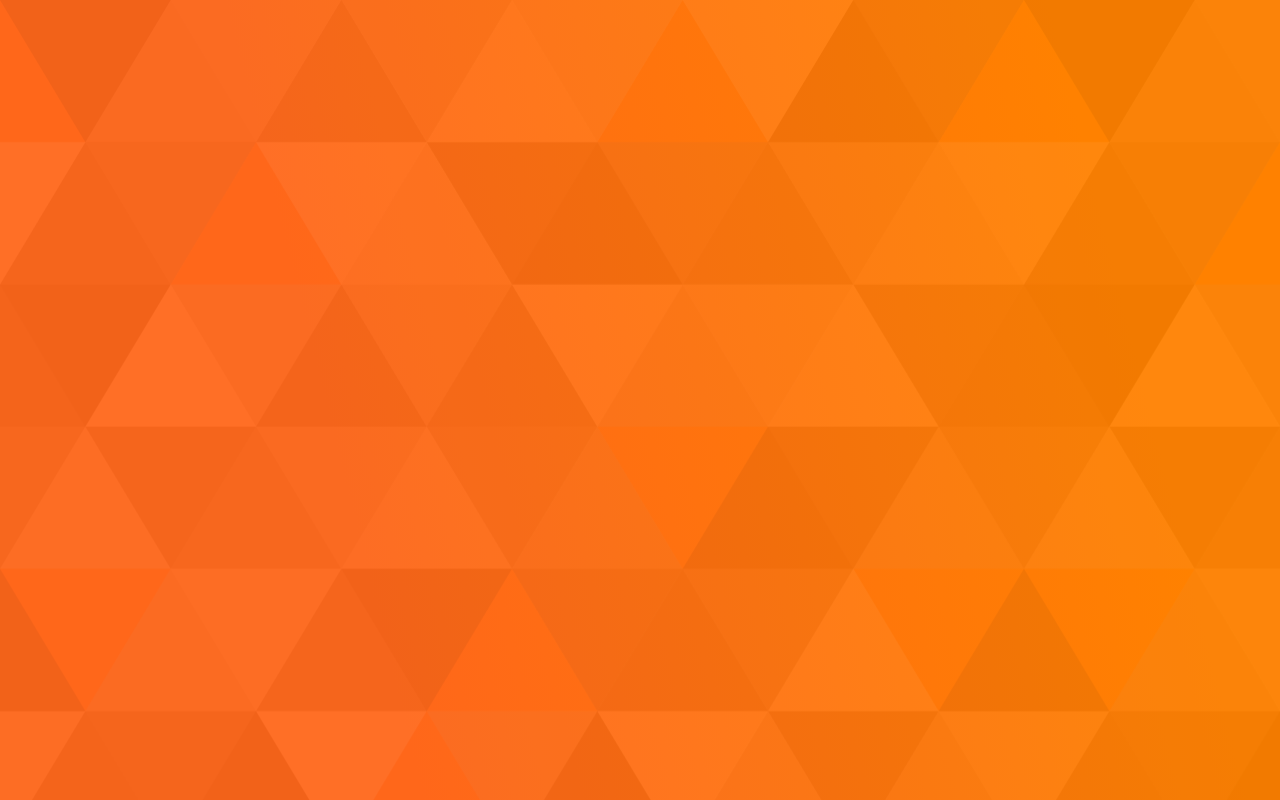
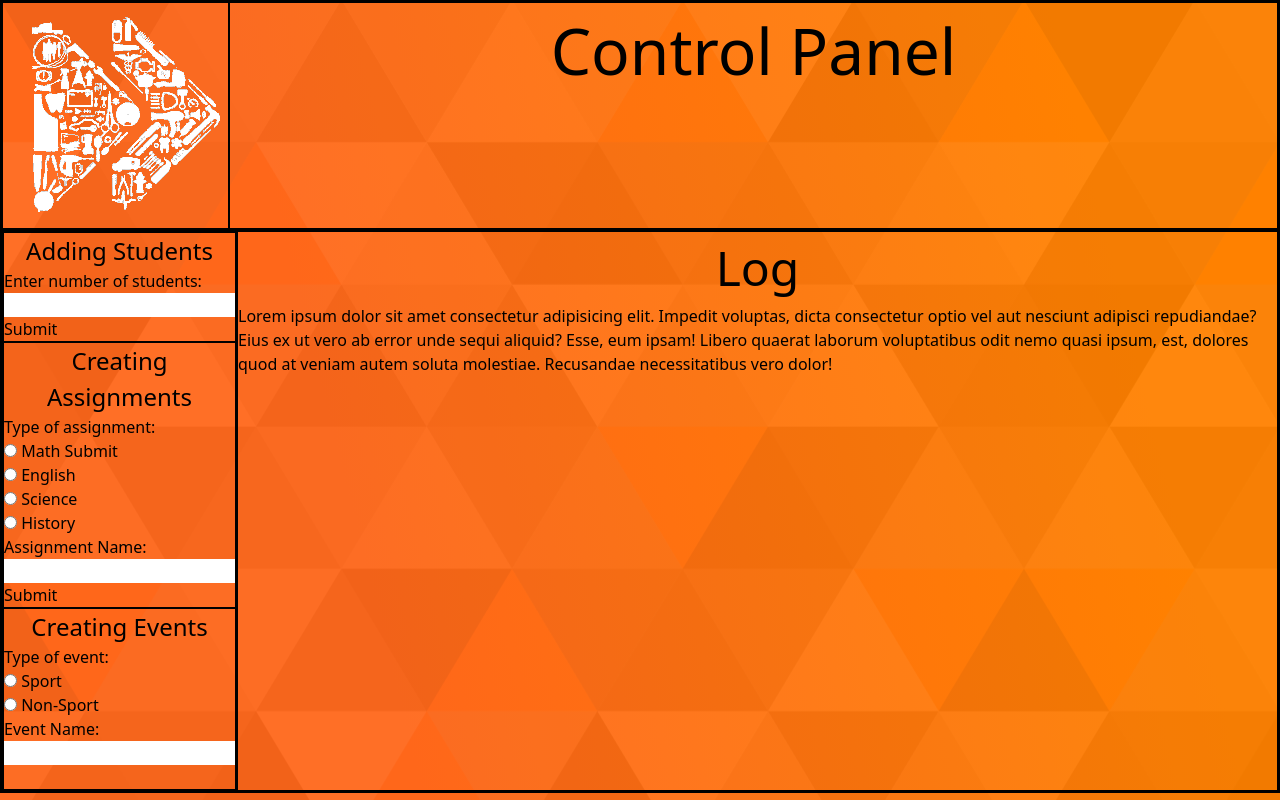
Before and after one commit to Dearborn42/Work, a plain HTML site: page flexbox.html in a window 1280 px wide. Drawn offline with nearby package versions, Linux system fonts and the light colour scheme.

Commit message:
Start
Started the transformation to the flexboxes.

```diff
--- a/flexbox.css
+++ b/flexbox.css
@@ -4,3 +4,38 @@ body {
     background-attachment: fixed;
     background-size: cover;
 }
+div{
+    border: 1px solid black;
+}
+.flexbox{
+    display: flex;
+    border: 1px solid black;
+    flex-direction: column;
+}
+.row{
+    display: flex;
+    flex-direction: row;
+}
+.column{
+    display: flex;
+    flex-direction: column;
+}
+#title{
+    text-align: center;
+    font-size: 400%;
+    flex-grow: 4;
+}
+#students, #assignments, #events{
+    font-size: 150%;
+    text-align: center;
+}
+#log{
+    font-size: 300%;
+    text-align: center;
+}
+.creating{
+    flex-grow: 3;
+}
+.logs{
+    flex-grow: 4;
+}
--- a/flexbox.html
+++ b/flexbox.html
@@ -15,6 +15,77 @@
     <title>Control Panel</title>
 </head>
 <body>
-    <div></div>
+    <script>
+        function clears(id){
+            document.getElementById(id).innerHTML="";
+        }
+    </script>
+    <div class="flexbox">
+        <div class="row">
+            <div>
+                <img src="west-mec copy.png" alt="logo">
+            </div>
+            <div id="title">
+                <h1>Control Panel</h1>
+            </div>
+        </div>
+        <div class="row">
+            <div class="column">
+                <div class="creating">
+                    <p id="students">Adding Students</p>
+                    <label for="num">Enter number of students:</label>
+                    <input type="text" id="num" name="student" required>
+                    <button onclick="clears(id)">Submit</button>
+                </div>
+                <div class="creating">
+                    <p id="assignments">Creating Assignments</p>
+                    <label for="type">Type of assignment:</label>
+                    <ul>
+                        <li>
+                            <input type="radio" id="math" name="type" required>
+                            <label for="math">Math</label>
+                            <button onclick="clears()">Submit</button>
+                        </li>
+                        <li>
+                            <input type="radio" id="english" name="type" required>
+                            <label for="english">English</label>
+                        </li>
+                        <li>
+                            <input type="radio" id="science" name="type" required>
+                            <label for="science">Science</label>
+                        </li>
+                        <li>
+                            <input type="radio" id="history" name="type" required>
+                            <label for="history">History</label>
+                        </li>
+                    </ul>
+                    <label for="name" class="assignment">Assignment Name:</label>
+                    <input type="text" id="name" name="type" required>
+                    <button type="submit">Submit</button>
+                </div>
+                <div class="creating">
+                    <p id="events">Creating Events</p>
+                    <label for="type">Type of event:</label>
+                    <ul>
+                        <li>
+                            <input type="radio" id="sport" name="type" required>
+                            <label for="sport">Sport</label>
+                        </li>
+                        <li>
+                            <input type="radio" id="non-sport" name="type" required>
+                            <label for="non-sprt">Non-Sport</label>
+                        </li>
+                    </ul>
+                    <label for="name">Event Name:</label>
+                    <input type="text" id="name" name="type" required>
+                    <input type="button">
+                </div>
+            </div>
+            <div class="logs">
+                <h1 id="log">Log</h1>
+                <p>Lorem ipsum dolor sit amet consectetur adipisicing elit. Impedit voluptas, dicta consectetur optio vel aut nesciunt adipisci repudiandae? Eius ex ut vero ab error unde sequi aliquid? Esse, eum ipsam! Libero quaerat laborum voluptatibus odit nemo quasi ipsum, est, dolores quod at veniam autem soluta molestiae. Recusandae necessitatibus vero dolor!</p>
+            </div>
+        </div>
+    </div>
 </body>
 </html>
```
Also changed, not shown: test.html (+0 -1 lines).
